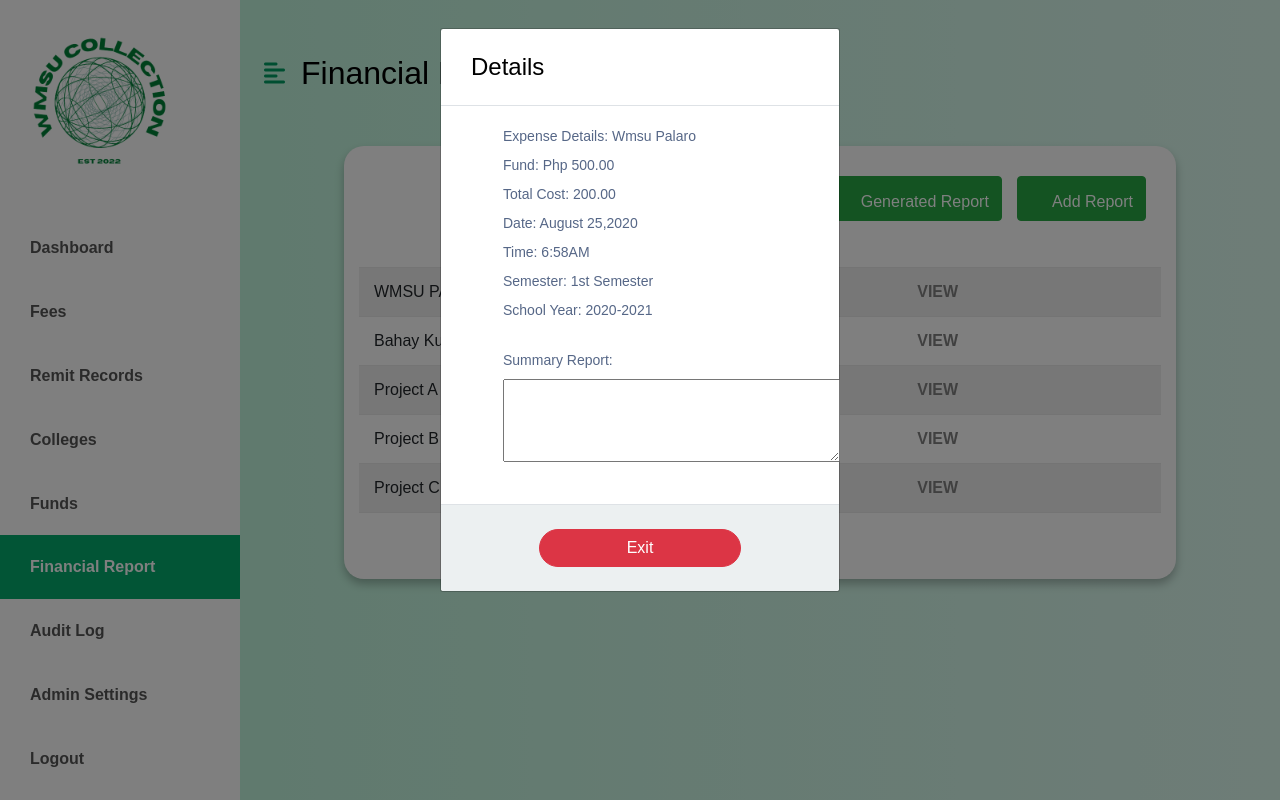
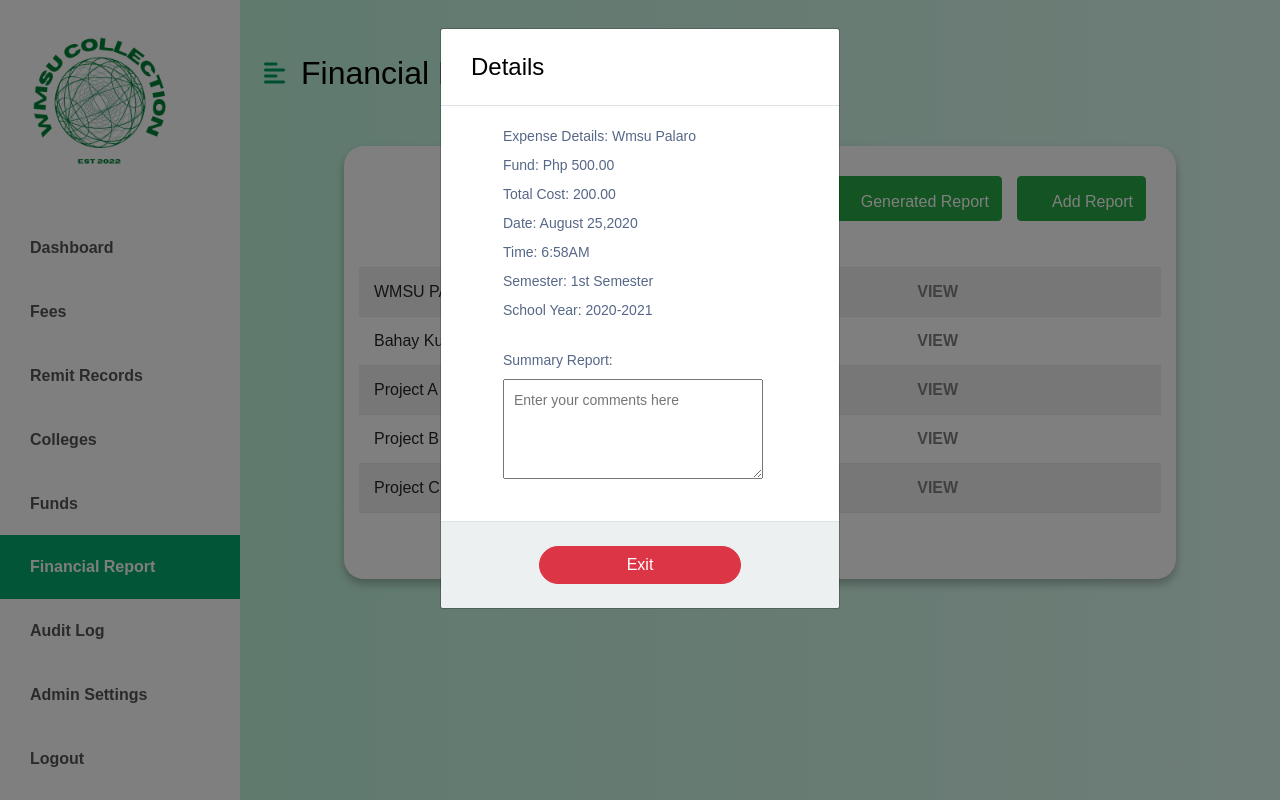
Before and after one commit to LurDooDev/wmsu-collection-system, a PHP site: page /financial-report/financial-report.php in a window 1280 px wide, after a click on "VIEW". Run offline with PHP 8.4, Linux system fonts and the light colour scheme; the visitor is signed in with stand-in values (Sample User, id 1); some libraries are stand-ins or nearby versions.

Commit message:
Update financial-report.php

```diff
--- a/financial-report/financial-report.php
+++ b/financial-report/financial-report.php
@@ -125,7 +125,7 @@ if (!isset($_SESSION['logged_id'])){
             <li><label>Summary Report:</label></li>
             <form action="" method="post">
 <div>
-<textarea name="comments" id="comments" style="font-family:sans-serif;font-size:27px;">
+<textarea  class = "comment" name="comments" id="comments"  placeholder = "Enter your comments here">
 </textarea>
 </div>
 </form>
@@ -177,9 +177,9 @@ if (!isset($_SESSION['logged_id'])){
                         <input type="date" name="sem" id="sem" class="form-control" required>
                     </div>
                     <label>Summary Report:</label></li>
-            <form action="" method="post">
-<div>
-<textarea name="comments" id="comments" style="font-family:sans-serif;font-size:30px;">
+                        <form action="" method="post">
+                        <div>
+                        <textarea  class = "comment" name="comments" id="comments"  placeholder = "Enter your comments here">
 </textarea>
 </div>
 </form>
```
